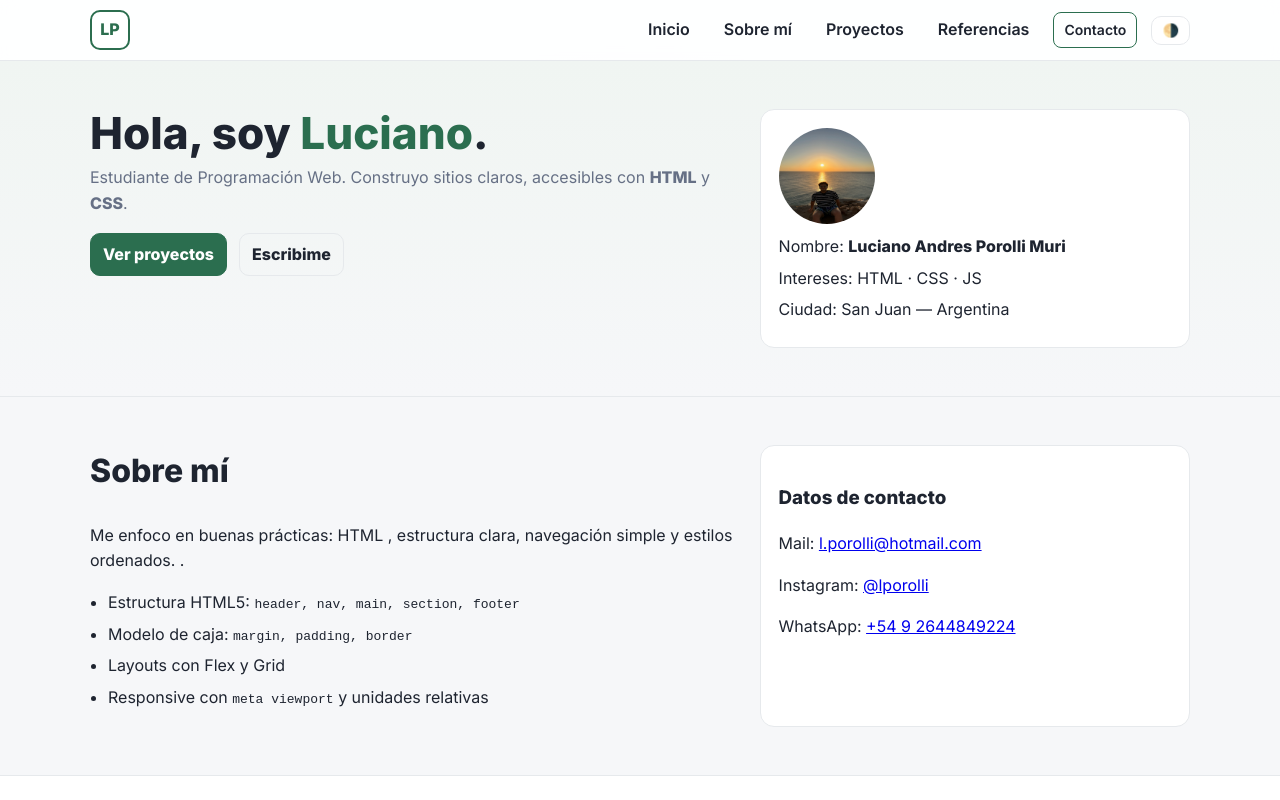
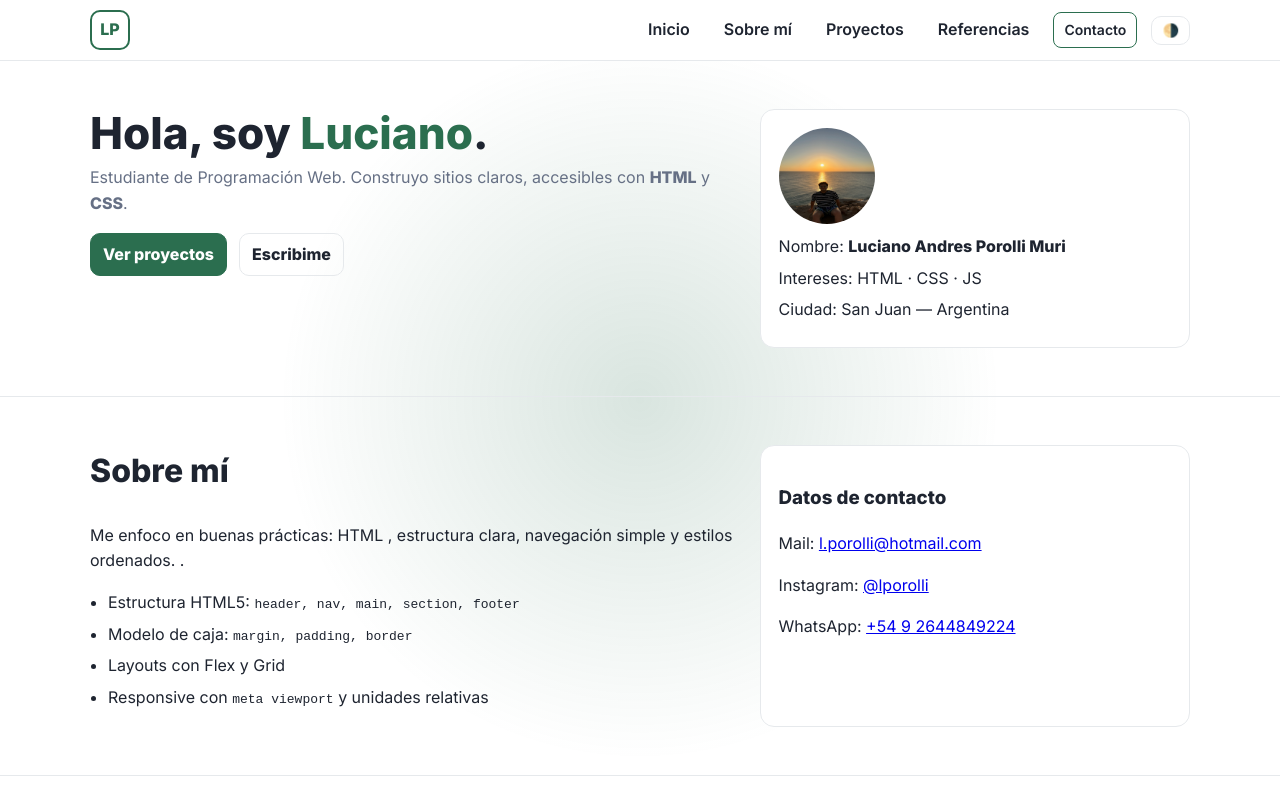
Before and after one commit to luporo/PortafolioLucho, a plain HTML site: page index.html in a window 1280 px wide. Shown: the top 800 px of the page. Drawn offline with Linux system fonts and the light colour scheme; files whose address does not match are found by name.

Commit message:
Update styles.css

```diff
--- a/styles.css
+++ b/styles.css
@@ -5,7 +5,6 @@
   margin: 0;
   font-family: 'Inter', system-ui, -apple-system, Segoe UI, Roboto, Arial, sans-serif;
   color: #1e2430;
-  background: #f6f7f9;
   line-height: 1.6;
 }
 :root {
@@ -14,7 +13,6 @@
   --muted: #667085;
   --card: #ffffff;
   --line: #e6e9ec;
-  --bg: #f6f7f9;
 }
 /* Tema oscuro */
 :root.dark {
```
